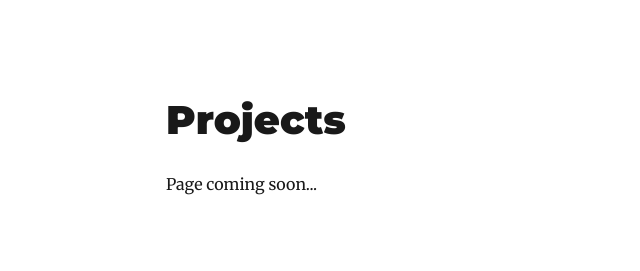
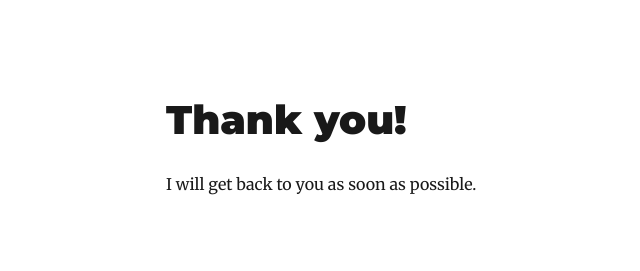
Before and after one commit to cameronldroberts/developer-blog, a Gatsby site: page /thanks in a window 1280 px wide. Shown: the whole page, without its empty margins (159-799 px from the left). Built offline with nearby package versions, Linux system fonts and the light colour scheme; Gatsby itself is replaced by a stand-in of ours; some packages are replaced by stand-ins of ours.

```diff
--- a/src/pages/thanks.js
+++ b/src/pages/thanks.js
@@ -1,8 +1,6 @@
 import React from 'react'
 import SideBar from '../components/Sidebar'
 import Layout from "../components/layout"
-import SEO from "../components/seo"
-
 class Project extends React.Component {
     render() {
         const { data } = this.props
@@ -13,12 +11,9 @@ class Project extends React.Component {
             <div id="App">
                 <SideBar pageWrapId={"page-wrap"} outerContainerId={"App"} />
                 <Layout location={this.props.location}>
-                    <SEO title="Projects" />
-                    <h1> Projects</h1>
-                    <p> Page coming soon...</p>
-                    {/* <Link to="/">
-                    <Button marginTop="85px">Go Home</Button>
-                </Link> */}
+
+                    <h1>Thank you!</h1>
+                    <p> I will get back to you as soon as possible.</p>
                 </Layout>
             </div>
         )
```
Also changed, not shown: src/components/form.js (+2 -9 lines).
